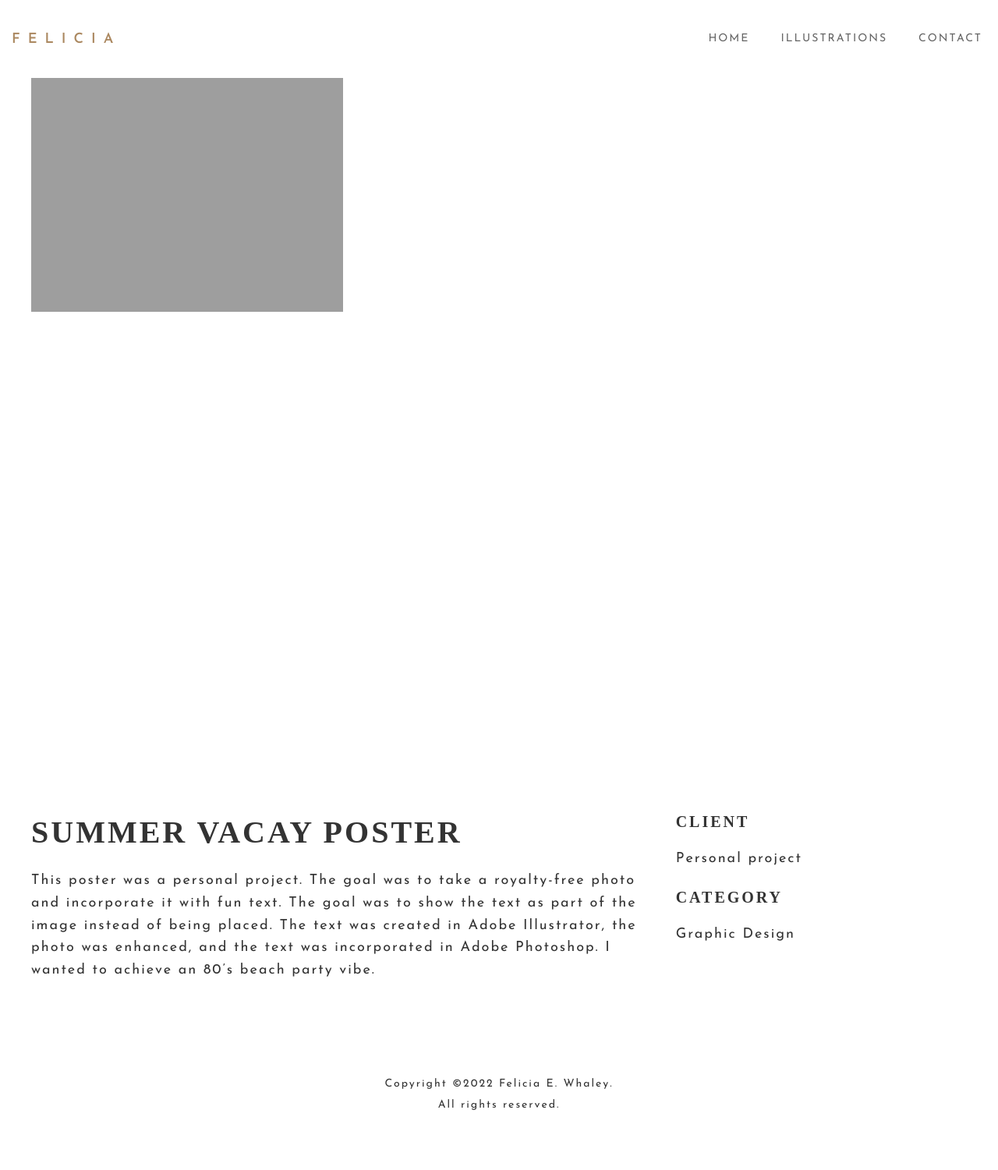
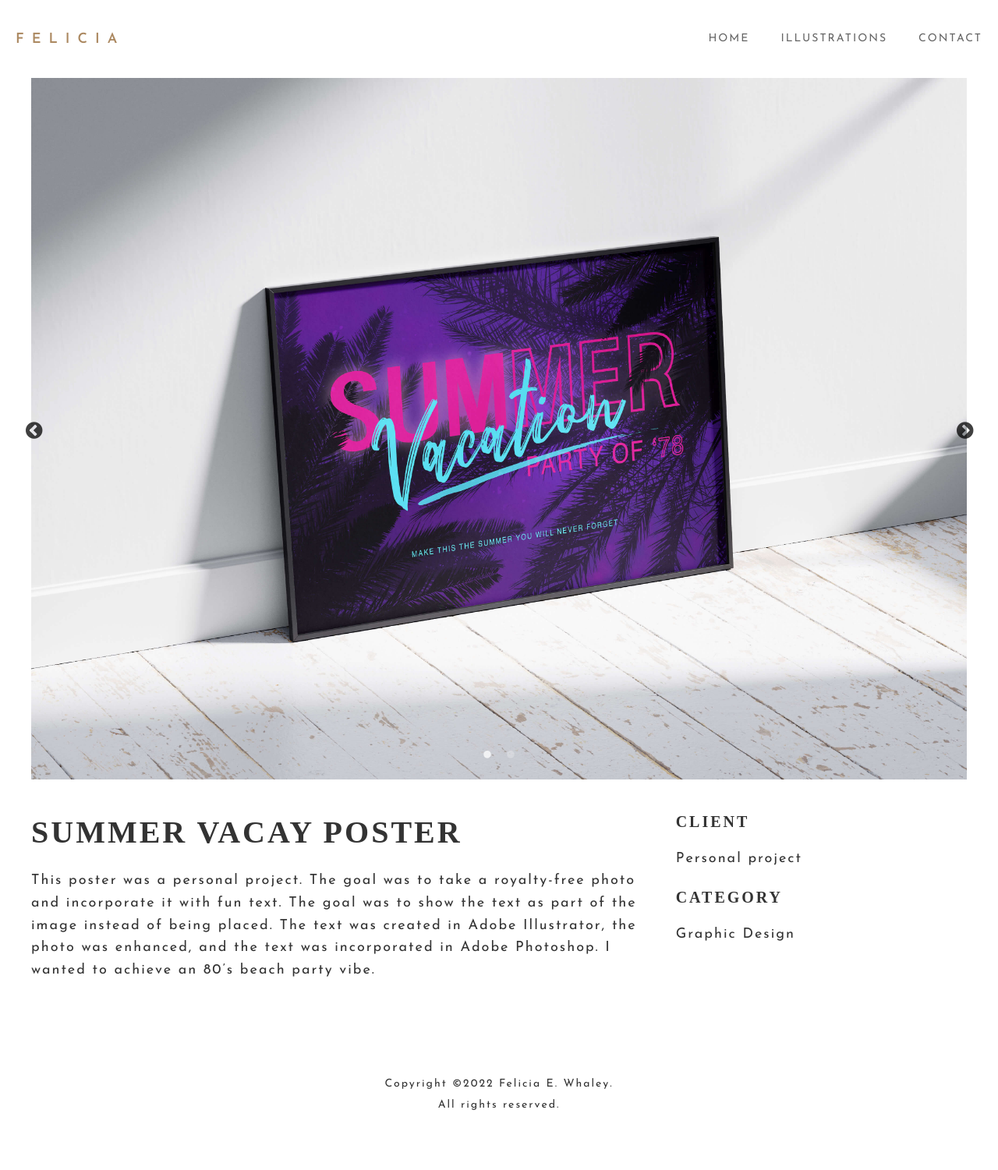
Before and after one commit to smithsa/fewportfolio, a Jekyll site: the page built from portfolio/summer-vacay-poster.html, in a window 1280 px wide. Shown: the whole page at 78% size. Built offline with Jekyll 4.4.1, drawn with Linux system fonts in a browser that asks for light colours; some web fonts are replaced.

Commit message:
add arrows to slider

```diff
--- a/css/slick.css
+++ b/css/slick.css
@@ -68,3 +68,28 @@
     display: block;
     height: auto;
     border: 1px solid transparent; }
+
+
+.slick-prev {
+  left: -7px;
+}
+
+.slick-prev:before {
+  font-family: 'FontAwesome';
+  content: "\f137";
+    left: -0px;
+    color: black;
+    font-size: 25px;
+}
+
+.slick-next {
+    right: -7px;
+}
+
+.slick-next:before {
+  font-family: 'FontAwesome';
+  content: "\f138";
+    left: -0px;
+    color: black;
+    font-size: 25px;
+}
--- a/css/style.css
+++ b/css/style.css
@@ -322,7 +322,7 @@
 /* Navigation */
 .title-area h1 {
   line-height: 1;
-  padding-left: 15px; }
+  padding-left: 20px; }
   .title-area h1 a {
     color: #333;
     font-size: 18px;
@@ -337,7 +337,7 @@
   color: #fff; }
 
 #menu-toggler {
-  padding-right: 40px;
+  padding-right: 20px;
   margin-top: -60px;
   position: relative; }
   #menu-toggler i {
--- a/js/app.js
+++ b/js/app.js
@@ -43,9 +43,7 @@
     });
 
     $('#slides').superslides({
-      animation: 'fade',
-      autoplay: true,
-      pauseOnHover: true,
+      animation: 'slide',
       arrows: true,
       hashchange: false,
       play: 5000
--- a/portfolio/summer-vacay-poster.html
+++ b/portfolio/summer-vacay-poster.html
@@ -8,10 +8,10 @@
     <div class='large-12 columns'>
       <div class='slides'>
         <div class='slide'>
-          <img alt="" src="{{site.url}}/images/portfolio/summer-vacay/summer vacay1.jpg" />
+          <img alt="" src="{{site.url}}/images/portfolio/summer-vacay/summer vacay2.jpg" />
         </div>
         <div class='slide'>
-          <img alt="" src="{{site.url}}/images/portfolio/summer-vacay/summer vacay2.jpg" />
+          <img alt="" src="{{site.url}}/images/portfolio/summer-vacay/summer vacay1.jpg" />
         </div>
       </div>
     </div>
```
Also changed, not shown: 5 other files.
